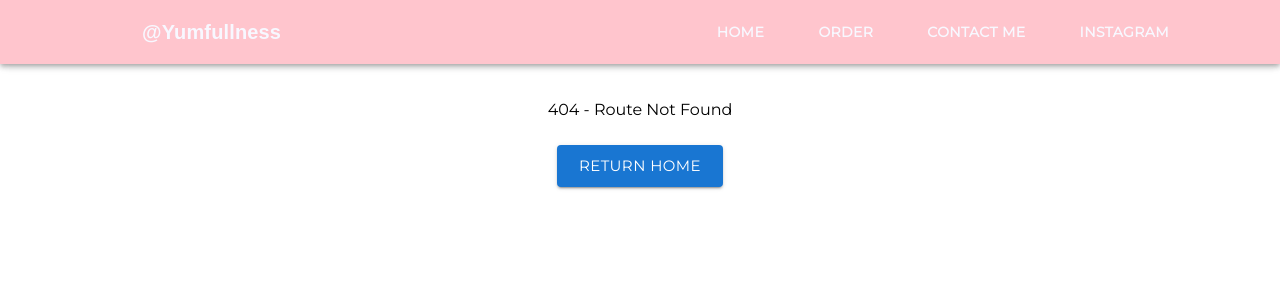
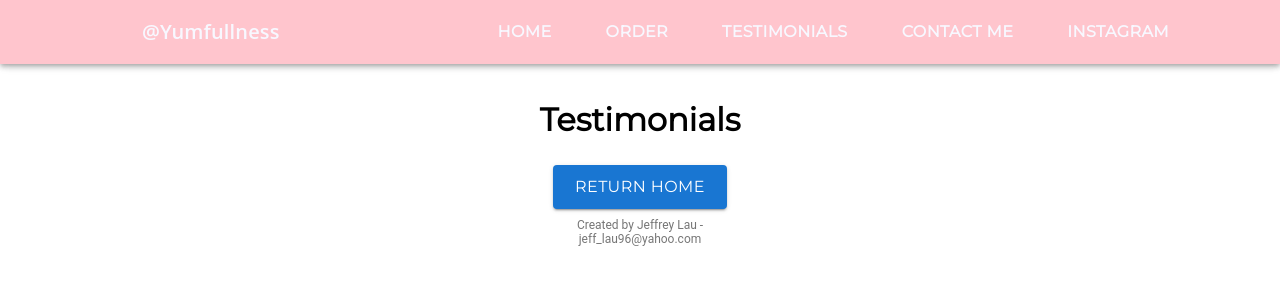
Before and after one commit to jlau96/yumfullness, a React (Create React App) app: page /testimonials in a window 1280 px wide. Before the commit this address had no page. Shown: the top 300 px of the page. Built offline with nearby package versions, Linux system fonts and the light colour scheme.

Commit message:
minor updates

```diff
--- a/src/App.js
+++ b/src/App.js
@@ -6,6 +6,9 @@ import Navbar from "./components/Navbar/Navbar";
 import OrderForm from './components/OrderForm/OrderForm';
 import Homepage from './components/Homepage/Homepage';
 import NotFound from './components/NotFound/NotFound'
+import BottomNav from '@material-ui/core/BottomNavigation';
+import BottomNavAction from '@material-ui/core/BottomNavigationAction';
+import Testimonials from './components/Testimonials/Testimonials';
 
 function App() {
   return (
@@ -16,6 +19,9 @@ function App() {
           <Route exact path="/order">
             <OrderForm />
           </Route>
+          <Route exact path="/testimonials">
+            <Testimonials />
+          </Route>
           <Route exact path="/contact">
             <ContactForm />
           </Route>
@@ -25,6 +31,9 @@ function App() {
           <Route component={ NotFound } />
         </Switch>
       </BrowserRouter>
+      <BottomNav showLabels position = "sticky" style = {{ bottom: 0 }}>
+        <BottomNavAction label = "Created by Jeffrey Lau - jeff_lau96@yahoo.com"/>
+      </BottomNav>
     </div>
   );
 }
--- a/src/components/ContactForm/FormUserDetails.js
+++ b/src/components/ContactForm/FormUserDetails.js
@@ -19,7 +19,7 @@ export class FormUserDetails extends Component {
         return (
             <MuiThemeProvider>
                 <React.Fragment>
-                    <Grid container spacing={1} style = {{ marginTop: 80, justifyContent:'center', alignItems: 'center' }}>
+                    <Grid container spacing={1} style = {{ marginTop: 100, justifyContent:'center', alignItems: 'center' }}>
                         <h1>Contact Form</h1>
                     </Grid>
                     <Box display="flex" justifyContent="center" alignItems="center" paddingBottom="100px">
@@ -48,7 +48,7 @@ export class FormUserDetails extends Component {
                                         shrink: true,
                                     }}
                                     variant = "outlined"
-                                    style = {{ margin: 12, marginTop: 30 }}
+                                    style = {{ margin: 12, marginTop: 30, width: 275 }}
                                     size = "small"
                                     onChange = { handleChange('name') }
                                     defaultValue = { values.name }
@@ -65,7 +65,7 @@ export class FormUserDetails extends Component {
                                         shrink: true,
                                     }}
                                     variant = "outlined"
-                                    style = {{ margin: 12}}
+                                    style = {{ margin: 12, width: 275  }}
                                     size = "small"
                                     onChange = { handleChange('email') }
                                     defaultValue = { values.email }
@@ -82,7 +82,7 @@ export class FormUserDetails extends Component {
                                         shrink: true,
                                     }}
                                     variant = "outlined"
-                                    style = {{ margin: 12}}
+                                    style = {{ margin: 12, width: 275 }}
                                     size = "small"
                                     onChange = { handleChange('subject') }
                                     defaultValue = { values.subject }
--- a/src/components/Homepage/Homepage.js
+++ b/src/components/Homepage/Homepage.js
@@ -27,7 +27,7 @@ export class Homepage extends Component {
                     <Grid container spacing={1} style = {{ marginTop: 100, justifyContent:'center', alignItems: 'center' }}>
                         <h1>Homepage</h1>
                     </Grid>
-                    <Grid container spacing={1} style = {{ marginTop: 10, justifyContent:'center', alignItems: 'center' }}>
+                    <Grid container spacing={1} style = {{ marginTop: 20, marginBottom: 50, justifyContent:'center', alignItems: 'center' }}>
                         <ImageGallery
                             items={ images }
                             showPlayButton = "false"
--- a/src/components/Navbar/MenuItems.js
+++ b/src/components/Navbar/MenuItems.js
@@ -8,6 +8,10 @@ export const MenuItems = [
         url: '/order'
     },
     {
+        label: 'Testimonials',
+        url: '/testimonials'
+    },
+    {
         label: 'Contact Me',
         url: '/contact'
     },
--- a/src/components/Navbar/Navbar.css
+++ b/src/components/Navbar/Navbar.css
@@ -1,5 +1,9 @@
-.NavbarItem {
-    /* background: linear-gradient(90deg, rgb(110,94,254) 0%, rgba(73,63,252,1) 100%); */
+.MuiButton-label {
+    font-size: medium;
+}
+
+/* .NavbarItem {
+    background: linear-gradient(90deg, rgb(110,94,254) 0%, rgba(73,63,252,1) 100%);
     background: #ffc5cd;
     height: 70px;
     display: flex;
@@ -124,4 +128,4 @@
         border-radius: 4px;
         width: 80%;
     }
-}
+} */
--- a/src/components/Navbar/Navbar.js
+++ b/src/components/Navbar/Navbar.js
@@ -15,7 +15,7 @@ const useStyles = makeStyles(() => ({
       },
     },
     logo: {
-      fontFamily: "Work Sans, sans-serif",
+      fontFamily: "Open Sans, sans-serif",
       fontWeight: 600,
       color: "#f8f8ff",
       textAlign: "left",
@@ -129,7 +129,7 @@ export default function Header() {
     };
 
     const yumfullnessLogo = (
-      <Typography variant="h6" component="h1" className={logo}>
+      <Typography variant="h6" component="h1" className={logo} >
         @Yumfullness
       </Typography>
     );
--- /dev/null
+++ b/src/components/Testimonials/Testimonials.js
@@ -0,0 +1,32 @@
+import React, { Component } from 'react';
+import { MuiThemeProvider } from '@material-ui/core';
+import Grid from '@material-ui/core/Grid';
+import Button from '@material-ui/core/Button';
+
+export class Testimonials extends Component {
+    render() {
+        return (
+            <MuiThemeProvider>
+                <React.Fragment>
+                    <Grid container spacing={1} style = {{ marginTop: 100, justifyContent:'center', alignItems: 'center' }}>
+                        <h1>Testimonials</h1>
+                    </Grid>
+                    <Grid container spacing={1} style = {{ marginTop: 20, justifyContent:'center', alignItems: 'center' }}>
+                        <Button
+                            href = "/"
+                            label = "Submit"
+                            variant = "contained"
+                            color = "primary"
+                            size = "large"
+                            style = {{ marginTop: 10, backgroundColor: "#1976d2", color: "#ffffff" }}
+                        >
+                            Return Home
+                        </Button>
+                    </Grid>
+                </React.Fragment>
+            </MuiThemeProvider>
+        )
+    }
+}
+
+export default Testimonials
```
Also changed, not shown: src/components/Homepage/Homepage.css (+9 -3 lines).
